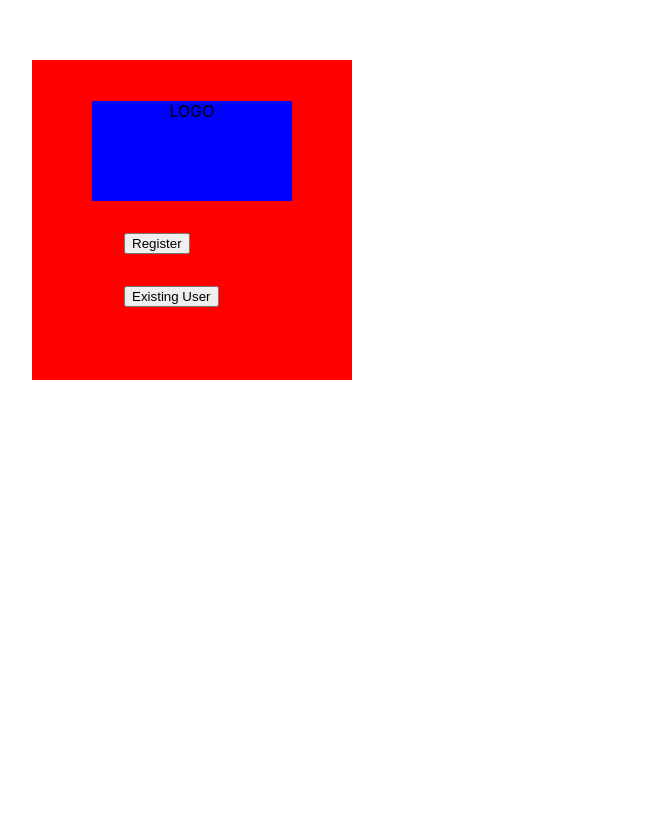
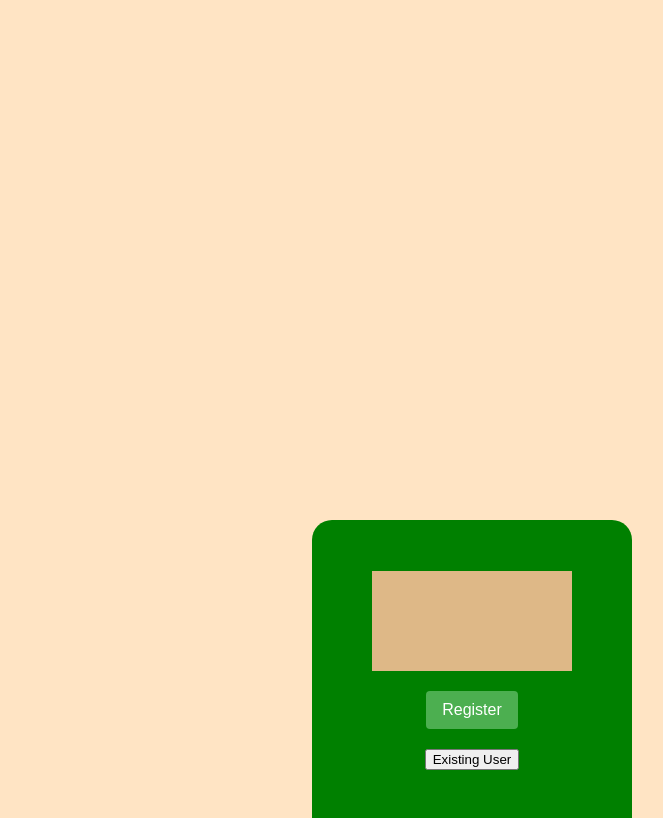
Before and after one commit to Little-Wolfie/listodo, a React (Create React App) app: page / in a window 1280 px wide. Shown: the part 120-938 px from the top of the page, without its empty margins (168-831 px from the left). Before the commit the page ends 800 px from the top, so only its background shows below. Built offline with nearby package versions, Linux system fonts and the light colour scheme.

Commit message:
ticket1 is in progress added functionality to landing page

```diff
--- a/src/components/AuthTest.jsx
+++ b/src/components/AuthTest.jsx
@@ -23,4 +23,4 @@ const AuthTest = () => {
 }
 
 
-export default AuthTest
+export default AuthTest;
--- a/src/components/Landing Page components/LandingPage.jsx
+++ b/src/components/Landing Page components/LandingPage.jsx
@@ -1,29 +1,42 @@
-import React, { useState } from 'react'
-import { Register } from './Register';
-import { SignIn } from './SignIn';
+import React, { useState } from "react";
+import { Register } from "./Register";
+import { SignIn } from "./SignIn";
 import "../../css/LandingPage.css";
 
 export const LandingPage = () => {
-  const [regPopup, setRegPopup] = useState(false)
-  const [signInPopup, setSignInPopup] = useState(false)
+  const [regPopup, setRegPopup] = useState(false);
+  const [signInPopup, setSignInPopup] = useState(false);
+  const [showRegisterButton, setShowRegisterButton] = useState(true);
+  const [showExistingUserButton, setShowExistingUserButton] = useState(true);
 
   const regClickHandler = () => {
-    setRegPopup(true)
-  }
+    setShowRegisterButton(false);
+    setShowExistingUserButton(false);
+    setRegPopup(true);
+  };
   const signInClickHandler = () => {
-    setSignInPopup(true)
-  }
+    setShowExistingUserButton(false);
+    setShowRegisterButton(false);
+    setSignInPopup(true);
+  };
   return (
-    <div className='landing-page-container'>
-    <div className='landing-page'>
-      <div className='logo'>
-        LOGO
+    <div className="landing-page-container">
+      <div className="landing-page">
+        <div className="logo"></div>
+        {showRegisterButton && (
+          <button className="register-button" onClick={regClickHandler}>
+            Register
+          </button>
+        )}
+
+        {regPopup && <Register />}
+        {showExistingUserButton && (
+          <button className="existing-user-button"  onClick={signInClickHandler}>
+            Existing User
+          </button>
+        )}
+        {signInPopup && <SignIn />}
       </div>
-      <button className='register-button' onClick={regClickHandler}>Register</button>
-      <button className='existing-user-button' onClick={signInClickHandler}>Existing User</button>
-      {regPopup && <Register />}
-      {signInPopup && <SignIn />}
     </div>
-    </div>
-  )
-}
+  );
+};
--- a/src/components/Landing Page components/Register.jsx
+++ b/src/components/Landing Page components/Register.jsx
@@ -1,23 +1,46 @@
 import { useState } from "react";
 import { auth } from "../../firebase/firebase";
-import { createUserWithEmailAndPassword } from "firebase/auth"
+import { createUserWithEmailAndPassword } from "firebase/auth";
 
 export const Register = () => {
-    const [email, setEmail] = useState("")
-    const [password, setPassword] = useState("")
-    console.log(auth?.currentUser?.email)
-    const CreateAccount = async () => {
-        await createUserWithEmailAndPassword(auth, email, password)
+  const [email, setEmail] = useState("");
+  const [password, setPassword] = useState("");
+  const [error, setError] = useState(null);
+
+  const CreateAccount = async () => {
+    if (
+      !/^[\w-]+(\.[\w-]+)*@[a-zA-Z0-9-]+(\.[a-zA-Z0-9-]+)*(\.[a-zA-Z]{2,})$/g.test(
+        email
+      ) &&
+      !/^(?=.*[a-z])(?=.*[A-Z])(?=.*\d)[a-zA-Z\d]{8,}$/g.test(password)
+    ) {
+      setError(true);
     }
+
+    try {
+      await createUserWithEmailAndPassword(auth, email, password);
+    } catch (error) {
+      console.error(error);
+      setError(error);
+    }
+
     return (
-        <div>
-            <input placeholder="email" type="email" value={email} onChange={e => setEmail(e.target.value)}>
-            </input>
-            <input placeholder="password" type="password" value={password} onChange={e => setPassword(e.target.value)}>
-            </input>
-            <button onClick={CreateAccount}>
-                Create Account
-            </button>
-        </div>
-    )
-}
+      <div>
+        <input
+          placeholder="email"
+          type="email"
+          value={email}
+          onChange={(e) => setEmail(e.target.value)}
+          required
+        ></input>
+        <input
+          placeholder="password"
+          type="password"
+          value={password}
+          onChange={(e) => setPassword(e.target.value)}
+        ></input>
+        <button onClick={CreateAccount}>Create Account</button>
+      </div>
+    );
+  };
+};
--- a/src/components/Landing Page components/SignIn.jsx
+++ b/src/components/Landing Page components/SignIn.jsx
@@ -1,23 +1,40 @@
 import { useState } from "react";
 import { auth } from "../../firebase/firebase";
-import { signInWithEmailAndPassword } from "firebase/auth"
+import { signInWithEmailAndPassword } from "firebase/auth";
 
 export const SignIn = () => {
-    const [email, setEmail] = useState("")
-    const [password, setPassword] = useState("")
-    console.log(auth?.currentUser?.email)
-    const signIn = async () => {
-        await signInWithEmailAndPassword(auth, email, password)
+  const [email, setEmail] = useState("");
+  const [password, setPassword] = useState("");
+  const [error, setError] = useState(null);
+
+  const signIn = async () => {
+    try {
+      await signInWithEmailAndPassword(auth, email, password).then(
+        (userCredential) => {
+          const user = userCredential.user;
+          console.log(user)
+        }
+      );
+    } catch(error) {
+      console.error(error);
+      setError(error)
     }
-    return (
-        <div>
-            <input placeholder="email" type="email" value={email} onChange={e => setEmail(e.target.value)}>
-            </input>
-            <input placeholder="password" type="password" value={password} onChange={e => setPassword(e.target.value)}>
-            </input>
-            <button onClick={signIn}>
-                Sign In
-            </button>
-        </div>
-    )
-}
+  };
+  return (
+    <div>
+      <input
+        placeholder="email"
+        type="email"
+        value={email}
+        onChange={(e) => setEmail(e.target.value)}
+      ></input>
+      <input
+        placeholder="password"
+        type="password"
+        value={password}
+        onChange={(e) => setPassword(e.target.value)}
+      ></input>
+      <button onClick={signIn}>Sign In</button>
+    </div>
+  );
+};
--- a/src/css/LandingPage.css
+++ b/src/css/LandingPage.css
@@ -1,23 +1,40 @@
+body {
+    background-color: bisque;
+
+}
+
+
 .landing-page-container {
     display: flex;
     flex-direction: column;
     align-items: center;
     justify-content: space-evenly;
-    margin-top: 180px;
-    margin-left: 200px;
-    background-color: red;
+   margin: 50% auto;
+    background-color:green;
     width: 20rem;
     height: 20rem;
+    border-radius: 20px;
 }
 
 .landing-page-container button {
-    display: block;
-    margin: 2rem;
+   display: flex;
+    margin: 20px auto;
 
 }
 
 .logo {
     width: 200px;
     height: 100px;
-    background-color: blue;
+    background-color: burlywood;
 }
+.register-button {
+    background-color: #4caf50;
+    color: white;
+    padding: 10px 16px;
+    border: none;
+    border-radius: 4px;
+    cursor: pointer;
+    font-size: 16px;
+    transition: background-color 0.3s ease;
+
+}
```
